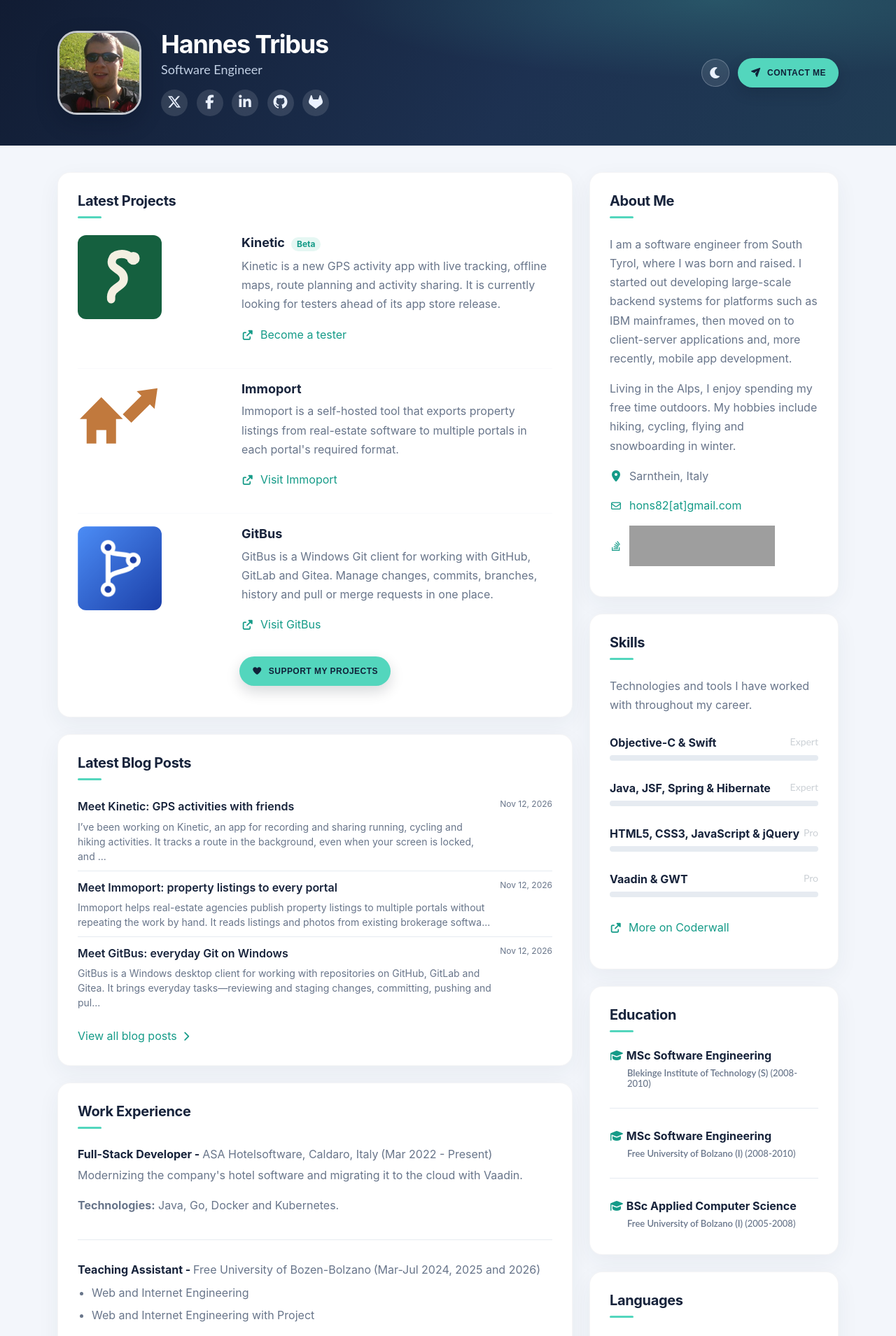
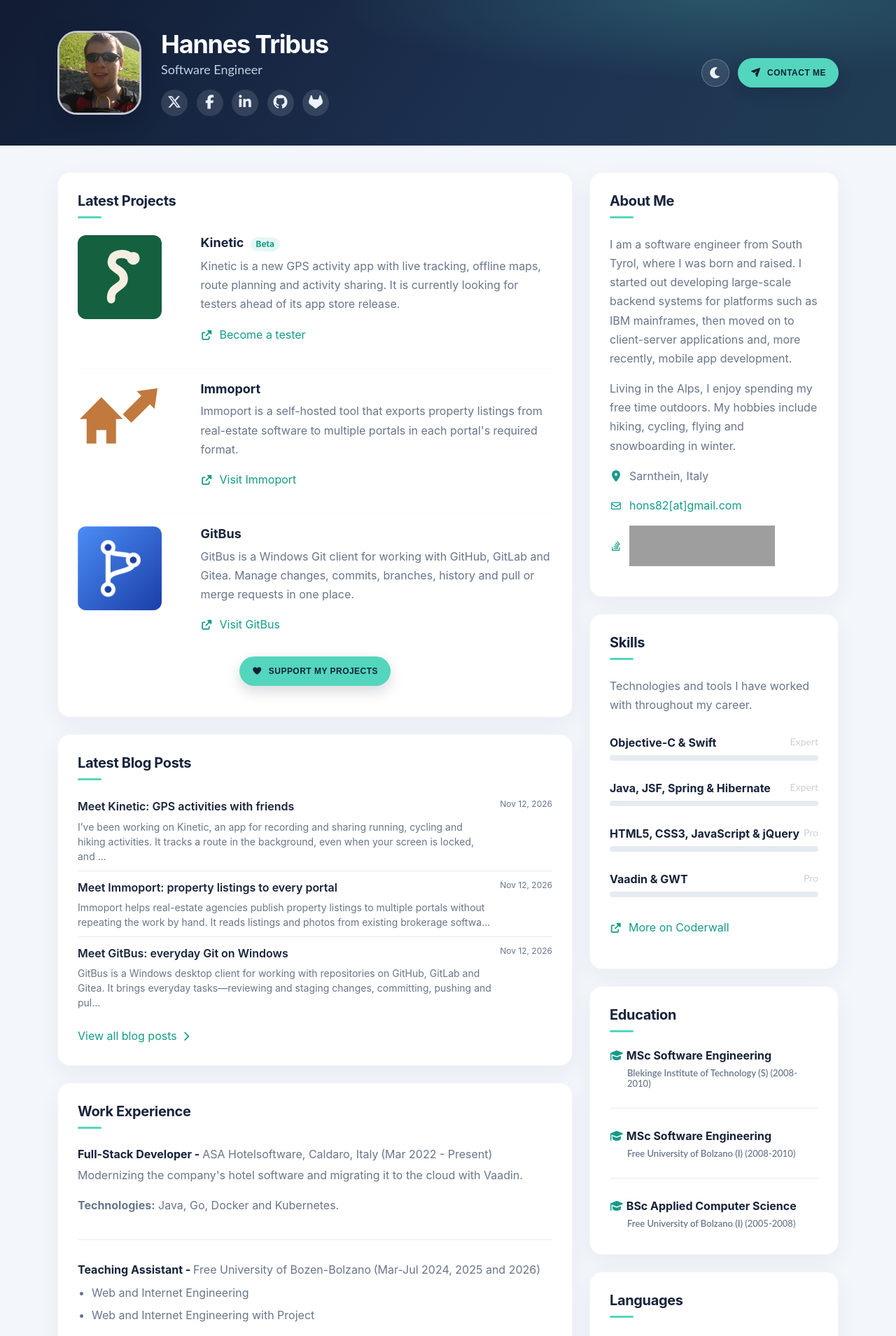
Before and after one commit to hons82/hons82.github.io, a Jekyll site: the page built from index.html, in a window 1280 px wide. Shown: the top 1909 px of the page at 70% size. Built offline with Jekyll 4.4.1, drawn with Linux system fonts in a browser that asks for light colours; nearby versions of some CDN libraries; grey boxes are pictures that could not be loaded.

Commit message:
Reduce latest project icon column width
Co-authored-by: Copilot <223556219+Copilot@users.noreply.github.com>

```diff
--- a/index.html
+++ b/index.html
@@ -52,10 +52,10 @@
                         <div class="content">
 
                             <div class="item row">
-                                <a class="col-12 col-md-4" href="https://kinetic-1ac5a2.gitlab.io" target="_blank" rel="noopener noreferrer">
+                                <a class="col-12 col-md-3" href="https://kinetic-1ac5a2.gitlab.io" target="_blank" rel="noopener noreferrer">
                                     <img class="img-fluid project-image project-logo" src="assets/images/projects/kinetic-logo.svg" alt="Kinetic" loading="lazy" />
                                 </a>
-                                <div class="desc col-12 col-md-8">
+                                <div class="desc col-12 col-md-9">
                                     <h3 class="title"><a href="https://kinetic-1ac5a2.gitlab.io" target="_blank" rel="noopener noreferrer">Kinetic</a> <span class="badge label-theme">Beta</span></h3>
                                     <p>Kinetic is a new GPS activity app with live tracking, offline maps, route planning and activity sharing. It is currently looking for testers ahead of its app store release.</p>
                                     <p><a class="more-link" href="https://kinetic-1ac5a2.gitlab.io/#testers" target="_blank" rel="noopener noreferrer"><i class="fa fa-external-link"></i> Become a tester</a></p>
@@ -63,10 +63,10 @@
                             </div><!--//item-->
                             <hr class="divider" />
                             <div class="item row">
-                                <a class="col-12 col-md-4" href="https://web-immoport-40a004.gitlab.io/de/index.html" target="_blank" rel="noopener noreferrer">
+                                <a class="col-12 col-md-3" href="https://web-immoport-40a004.gitlab.io/de/index.html" target="_blank" rel="noopener noreferrer">
                                     <img class="img-fluid project-image project-logo" src="assets/images/projects/immoport-logo.svg" alt="Immoport" loading="lazy" />
                                 </a>
-                                <div class="desc col-12 col-md-8">
+                                <div class="desc col-12 col-md-9">
                                     <h3 class="title"><a href="https://web-immoport-40a004.gitlab.io/de/index.html" target="_blank" rel="noopener noreferrer">Immoport</a></h3>
                                     <p>Immoport is a self-hosted tool that exports property listings from real-estate software to multiple portals in each portal's required format.</p>
                                     <p><a class="more-link" href="https://web-immoport-40a004.gitlab.io/de/index.html" target="_blank" rel="noopener noreferrer"><i class="fa fa-external-link"></i> Visit Immoport</a></p>
@@ -74,10 +74,10 @@
                             </div><!--//item-->
                             <hr class="divider" />
                             <div class="item row">
-                                <a class="col-12 col-md-4" href="https://gitbus-2cadc.web.app" target="_blank" rel="noopener noreferrer">
+                                <a class="col-12 col-md-3" href="https://gitbus-2cadc.web.app" target="_blank" rel="noopener noreferrer">
                                     <img class="img-fluid project-image project-logo" src="assets/images/projects/gitbus-logo.png" alt="GitBus" loading="lazy" />
                                 </a>
-                                <div class="desc col-12 col-md-8">
+                                <div class="desc col-12 col-md-9">
                                     <h3 class="title"><a href="https://gitbus-2cadc.web.app" target="_blank" rel="noopener noreferrer">GitBus</a></h3>
                                     <p>GitBus is a Windows Git client for working with GitHub, GitLab and Gitea. Manage changes, commits, branches, history and pull or merge requests in one place.</p>
                                     <p><a class="more-link" href="https://gitbus-2cadc.web.app" target="_blank" rel="noopener noreferrer"><i class="fa fa-external-link"></i> Visit GitBus</a></p>
```
